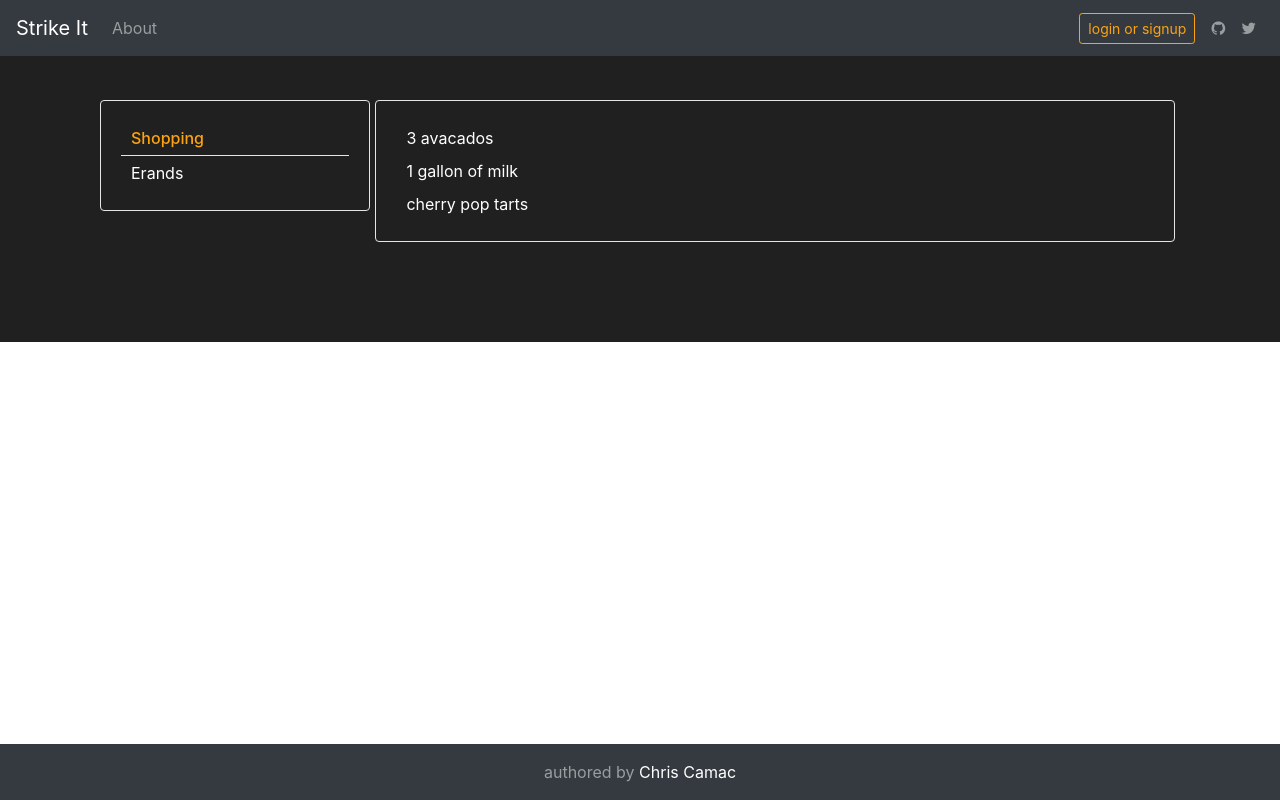
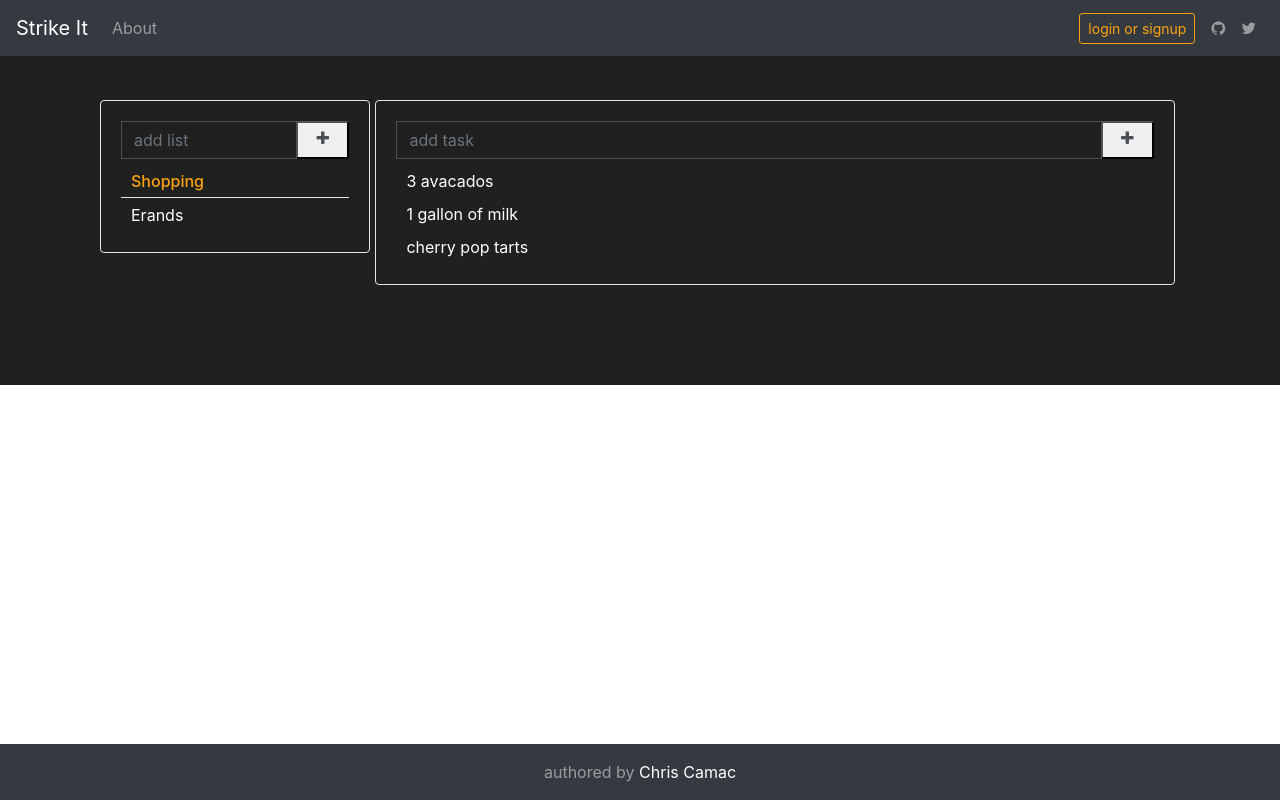
Before and after one commit to chriscamac/strike-it, an Angular app: page /lists in a window 1280 px wide. Built offline with nearby package versions, Linux system fonts and the light colour scheme.

Commit message:
adding add item

```diff
--- /dev/null
+++ b/src/app/lists/add-component/add.component.html
@@ -0,0 +1,6 @@
+<span class="input-group add-item" [class.highlight]="addText ? true : false">
+    <input #addItemInput type="text" class="form-control" [placeholder]="placeholder" [(ngModel)]="addText" />
+    <button class="input-group-append" (click)="addItem()">
+        <span class="input-group-text"><i class="fa fa-plus"></i></span>
+    </button>
+</span>
--- /dev/null
+++ b/src/app/lists/add-component/add.component.scss
@@ -0,0 +1,27 @@
+@import '../../../colors.scss';
+
+.add-item {
+    margin-bottom: 5px;
+}
+
+.add-item .form-control {
+    background-color: transparent;
+    border-color: $containerBackground;
+    border: 1px solid;
+    border-top-left-radius: 0;
+    border-bottom-left-radius: 0;
+}
+
+.add-item.highlight .form-control {
+    color: map-get($theme-colors, 'secondary');
+}
+
+.add-item .input-group-text {
+    background-color: transparent;
+    border: none;
+}
+
+.add-item.highlight .input-group-text {
+    background-color: $success;
+    color: map-get($theme-colors, 'secondary');
+}
--- /dev/null
+++ b/src/app/lists/add-component/add.component.ts
@@ -0,0 +1,25 @@
+import { Component, OnInit, Output, EventEmitter, Input, ViewChild, ElementRef, HostListener } from '@angular/core';
+
+@Component({
+    selector: 'app-lists-add',
+    styleUrls: ['./add.component.scss'],
+    templateUrl: './add.component.html',
+})
+export class ListsAddComponent implements OnInit {
+    @Input() placeholder = 'add item';
+    @Output() added = new EventEmitter<string>();
+    @ViewChild('addItemInput', null) addItemInput: ElementRef;
+
+    addText = '';
+
+    constructor() {}
+
+    ngOnInit(): void {
+    }
+
+    addItem(): void {
+        this.added.next(this.addText);
+        this.addText = '';
+        this.addItemInput.nativeElement.focus();
+    }
+}
--- a/src/app/lists/list-of-lists-component/list-of-lists.component.html
+++ b/src/app/lists/list-of-lists-component/list-of-lists.component.html
@@ -1,3 +1,5 @@
+<app-lists-add placeholder="add list" (added)="addList($event)"></app-lists-add>
+
 <ul class="list-group list-group-flush">
     <li
         class="list-group-item"
--- a/src/app/lists/list-of-lists-component/list-of-lists.component.scss
+++ b/src/app/lists/list-of-lists-component/list-of-lists.component.scss
@@ -8,6 +8,10 @@
     cursor: pointer;
 }
 
+.list-group-item:first-child {
+    border: none;
+}
+
 .list-group-item.selected {
     color: map-get($theme-colors, 'primary');
     font-weight: 500;
--- a/src/app/lists/list-of-lists-component/list-of-lists.component.ts
+++ b/src/app/lists/list-of-lists-component/list-of-lists.component.ts
@@ -11,7 +11,7 @@ export class ListOfListsComponent implements OnInit {
     lists: IList[] = [];
     selectedListId = 0;
 
-    constructor(private listsService: ListsService) {}
+    constructor(private listsService: ListsService) { }
 
     ngOnInit(): void {
         this.listsService.lists.subscribe(lists => {
@@ -28,4 +28,8 @@ export class ListOfListsComponent implements OnInit {
         }
         this.listsService.setSelectedList(list.id);
     }
+
+    addList(listName: string): void {
+        this.listsService.addList(listName);
+    }
 }
--- a/src/app/lists/lists-component/lists.component.scss
+++ b/src/app/lists/lists-component/lists.component.scss
@@ -1,7 +1,7 @@
 @import '../../../colors.scss';
 
 .list-containers {
-    display: inline-block;
+    display: inline-flex;
     background: $background;
     border-color: map-get($theme-colors, 'secondary');
     height: -webkit-fill-available;
--- a/src/app/lists/lists.module.ts
+++ b/src/app/lists/lists.module.ts
@@ -5,9 +5,11 @@ import { ListsComponent } from './lists-component/lists.component';
 import { ListsRoutingModule } from './lists-routing.module';
 import { ListOfListsComponent } from './list-of-lists-component/list-of-lists.component';
 import { TasksComponent } from './tasks-component/tasks.component';
+import { FormsModule } from '@angular/forms';
+import { ListsAddComponent } from './add-component/add.component';
 
 @NgModule({
-    declarations: [ListsComponent, ListOfListsComponent, TasksComponent],
-    imports: [CommonModule, ListsRoutingModule],
+    declarations: [ListsComponent, ListOfListsComponent, TasksComponent, ListsAddComponent],
+    imports: [CommonModule, FormsModule, ListsRoutingModule],
 })
 export class ListsModule {}
--- a/src/app/lists/lists.service.ts
+++ b/src/app/lists/lists.service.ts
@@ -1,8 +1,9 @@
 import { Injectable } from '@angular/core';
 import { BehaviorSubject } from 'rxjs';
 
-import { IList } from '../model/interfaces/lists';
+import { IList, ITask } from '../model/interfaces/lists';
 import { mockLists } from '../mock-data/lists.mock';
+import { LoginService } from '../users/login.service';
 
 @Injectable({ providedIn: 'root' })
 export class ListsService {
@@ -12,7 +13,9 @@ export class ListsService {
     private readonly _selectedList: BehaviorSubject<IList> = new BehaviorSubject(null);
     selectedList = this._selectedList.asObservable();
 
-    constructor() {
+    constructor(
+        private loginService: LoginService,
+    ) {
         const lists = mockLists;
         this._lists.next(lists);
         this._selectedList.next(lists[0]);
@@ -33,4 +36,35 @@ export class ListsService {
         this._lists.next(lists);
         this._selectedList.next(selectedList);
     }
+
+    addList(listName: string): void {
+        const lists = this._lists.getValue();
+        const nextListId = lists && lists.length ? lists.map(list => list.id).sort().reduce((prev, curr) => curr) + 1 : 1;
+        const newList: IList = {
+            name: listName,
+            id: nextListId,
+            tasks: [],
+            userId: this.loginService.currentLoggedInUserId,
+        };
+        lists.unshift(newList);
+        this._lists.next(lists);
+        this._selectedList.next(newList);
+    }
+
+    addTask(taskName: string): void {
+        const lists = this._lists.getValue();
+        const selectedListId = this._selectedList.getValue().id;
+        const selectedList = lists.find(list => list.id === selectedListId);
+        const nextTaskId = selectedList && selectedList.tasks && selectedList.tasks.length ? selectedList.tasks.map(task => task.id).sort().reduce((prev, curr) => curr) + 1 : 1;
+        const newTask: ITask = {
+            name: taskName,
+            id: nextTaskId,
+            userId: this.loginService.currentLoggedInUserId,
+            listId: selectedListId,
+            done: false,
+        };
+        selectedList.tasks.unshift(newTask);
+        this._lists.next(lists);
+        this._selectedList.next(selectedList);
+    }
 }
--- a/src/app/lists/tasks-component/tasks.component.html
+++ b/src/app/lists/tasks-component/tasks.component.html
@@ -1,3 +1,5 @@
+<app-lists-add placeholder="add task" (added)="addTask($event)"></app-lists-add>
+
 <ul *ngIf="selectedList" class="list-group list-group-flush">
     <li
         class="list-group-item"
--- a/src/app/lists/tasks-component/tasks.component.ts
+++ b/src/app/lists/tasks-component/tasks.component.ts
@@ -21,4 +21,8 @@ export class TasksComponent implements OnInit {
     toggleTaskDone(task: ITask): void {
         this.listsService.toggleTaskDone(task.id);
     }
+
+    addTask(taskName: string): void {
+        this.listsService.addTask(taskName);
+    }
 }
--- a/src/app/users/login.service.ts
+++ b/src/app/users/login.service.ts
@@ -9,6 +9,8 @@ export class LoginService {
         IUser
     > = new BehaviorSubject(null);
     loggedInUser = this._loggedInUser.asObservable();
+
+    currentLoggedInUserId: number;
 
     constructor() {}
 
@@ -23,6 +25,8 @@ export class LoginService {
             id: 1,
             name: loginObject.name,
         });
+
+        this.currentLoggedInUserId = this._loggedInUser.getValue().id;
         return of(true);
     }
 
@@ -30,6 +34,7 @@ export class LoginService {
         // TODO CCC: implement API
         // spoofing logout
         this._loggedInUser.next(null);
+        this.currentLoggedInUserId = null;
         return of(true);
     }
 }
```
Also changed, not shown: 1 other file (tests, documents, lock files or other folders).
